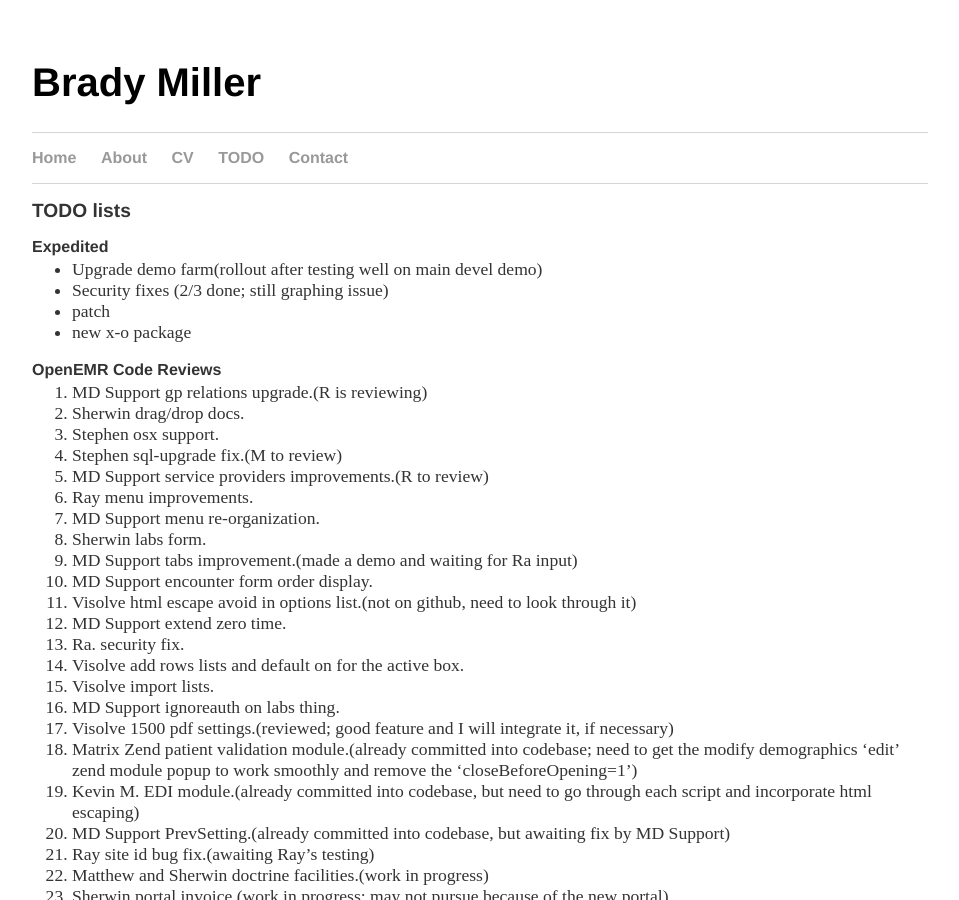
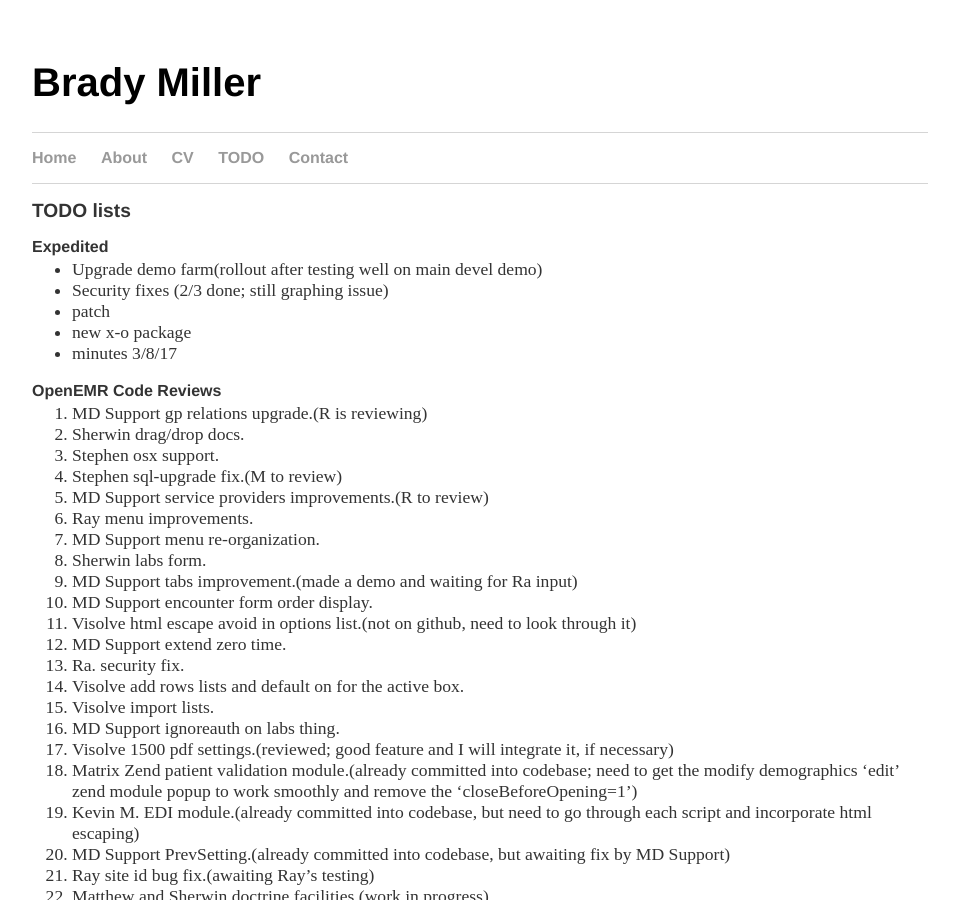
Before and after one commit to bradymiller/bradymiller.github.io, a Jekyll site: the page built from todo/index.md, in a window 1280 px wide and 900 px high. Shown: the whole window, without its empty margins (160-1119 px from the left). Built offline with Jekyll 4.4.1, drawn with Linux system fonts in a browser that asks for light colours; our own code applies the rules of GitHub Pages for plain Markdown files.

Commit message:
Update index.md

```diff
--- a/todo/index.md
+++ b/todo/index.md
@@ -8,6 +8,7 @@
 * Security fixes (2/3 done; still graphing issue)
 * patch
 * new x-o package
+* minutes 3/8/17
 
 ### OpenEMR Code Reviews
 1. MD Support gp relations upgrade.(R is reviewing)
```
